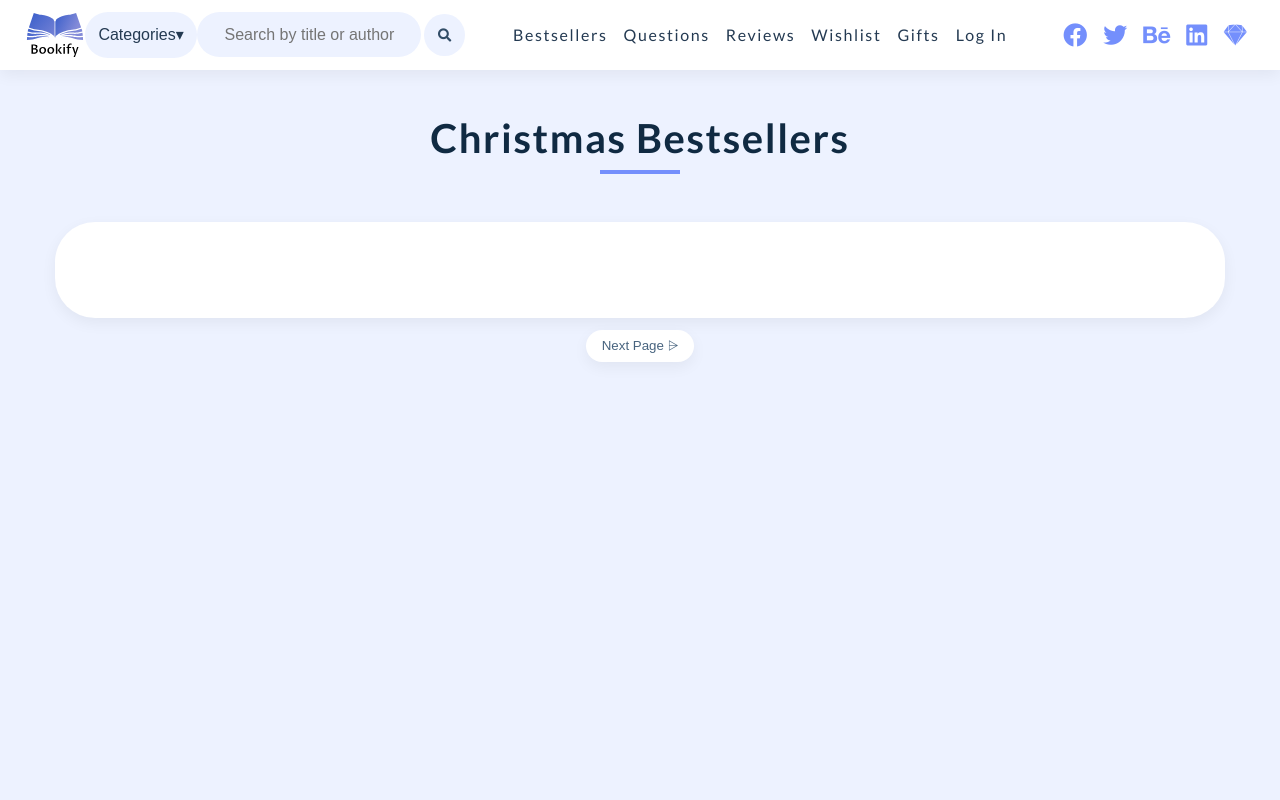
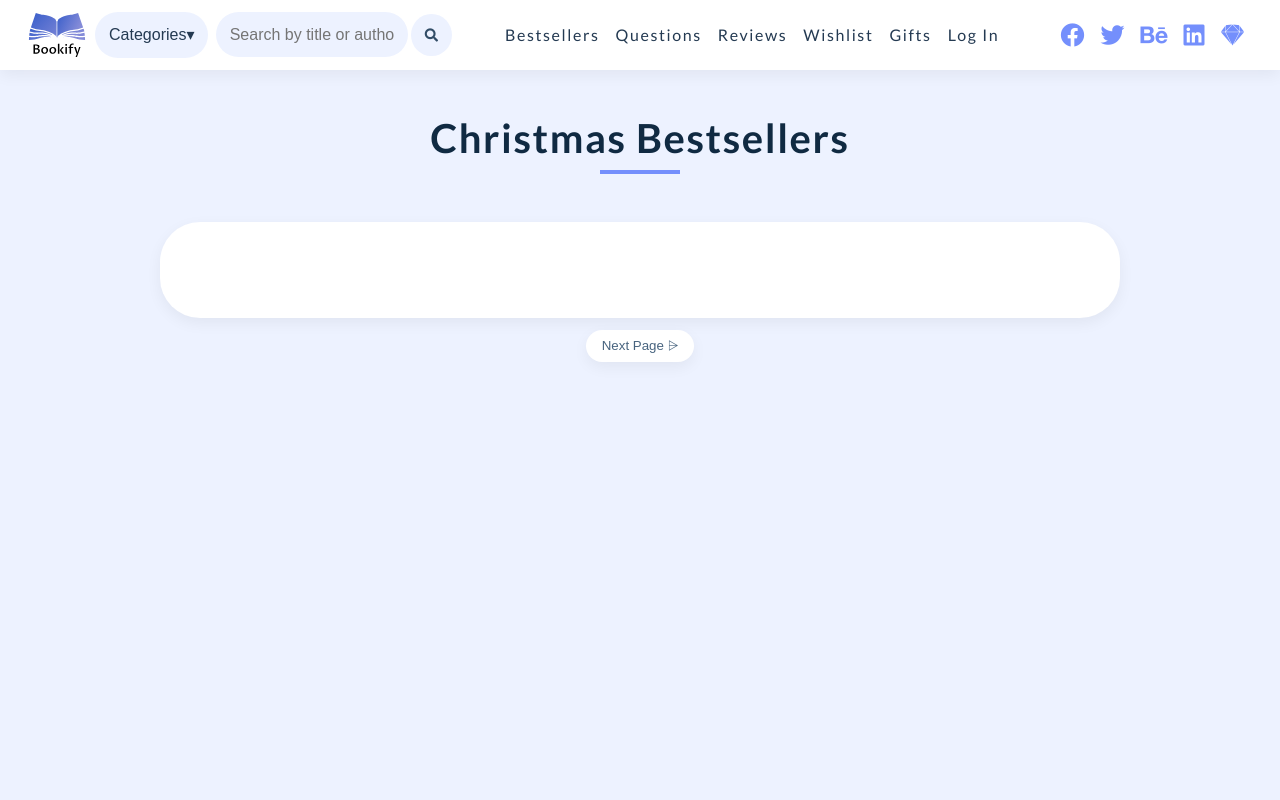
Before and after one commit to Vladyslav8919/Bookify, a plain HTML site: page index.html in a window 1280 px wide. Shown: the top 800 px of the page. Drawn offline with Linux system fonts and the light colour scheme; no server answers.

Commit message:
Fixed responsive design issue

```diff
--- a/style.css
+++ b/style.css
@@ -127,7 +127,7 @@ section:not(.modal, .wishlist) {
 }
 
 .section-center {
-  width: 90vw;
+  width: 85vw;
   margin: 0 auto;
   max-width: 1170px;
 }
@@ -326,7 +326,7 @@ Sidebar
   color: var(--clr-grey-2);
   transition: var(--transition);
   cursor: pointer;
-
+  margin: 0 0.5rem;
   padding: 0.85rem;
   background-color: var(--clr-primary-1);
   border-radius: 50rem;
@@ -1106,6 +1106,11 @@ Footer
 
 /* Small devices (landscape phones, 576px and up) */
 @media (min-width: 576px) {
+  .section-center {
+    width: 75vw;
+    grid-template-columns: repeat(2, 1fr);
+  }
+
   .sidebar {
     min-width: 400px;
   }
@@ -1139,7 +1144,7 @@ Footer
   }
 
   .section-center {
-    width: 95vw;
+    width: 90vw;
     grid-template-columns: repeat(3, 1fr);
   }
   .photo {
@@ -1150,7 +1155,8 @@ Footer
 /* Large devices (desktops, 992px and up) */
 @media screen and (min-width: 992px) {
   .section-center {
-    width: 95vw;
+    width: 85vw;
+    grid-template-columns: repeat(4, 1fr);
   }
 
   .nav-center {
@@ -1193,7 +1199,7 @@ Footer
 /* X-Large devices (large desktops, 1200px and up) */
 @media (min-width: 1220px) {
   .section-center {
-    width: 95vw;
+    width: 75vw;
     grid-template-columns: repeat(5, 1fr);
   }
   .photo {
@@ -1211,7 +1217,7 @@ Footer
   }
 
   .nav-search--input {
-    width: 14rem;
+    width: 12rem;
   }
   .nav-toggle {
     display: none;
```
